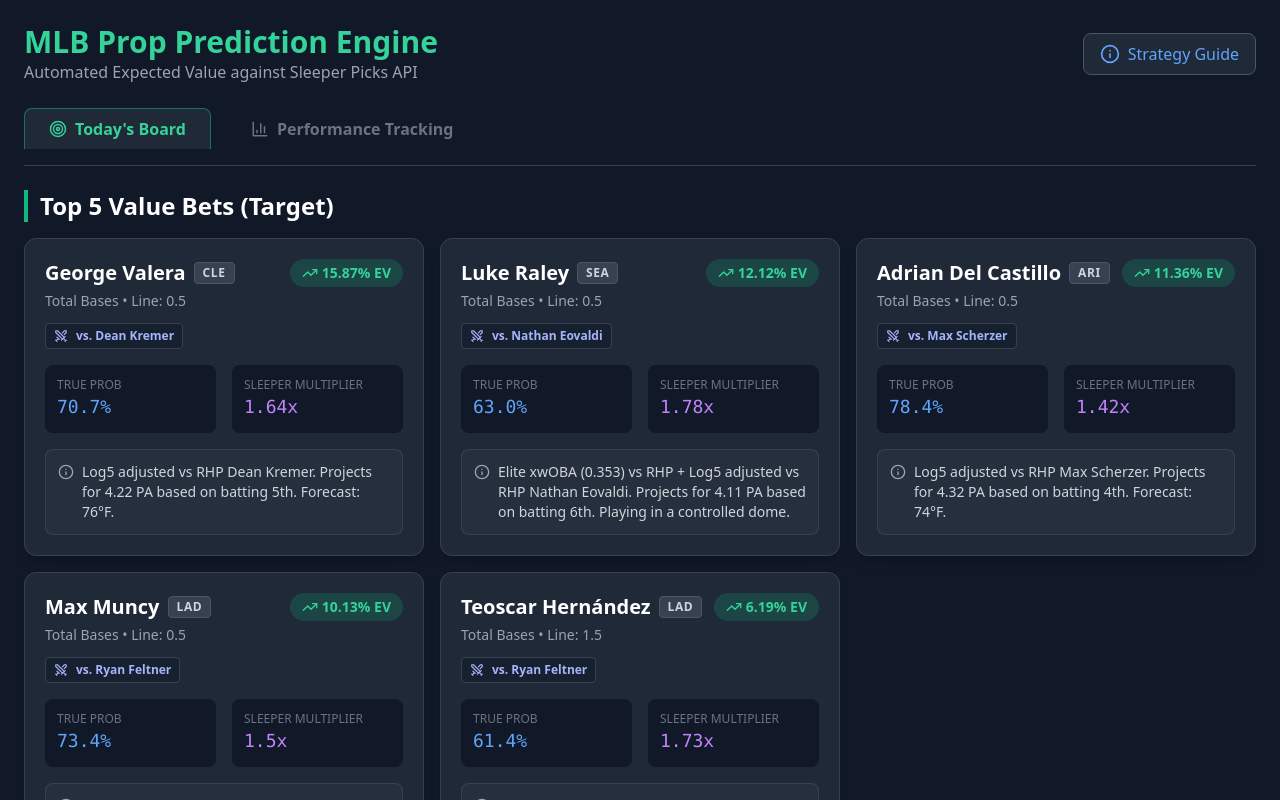
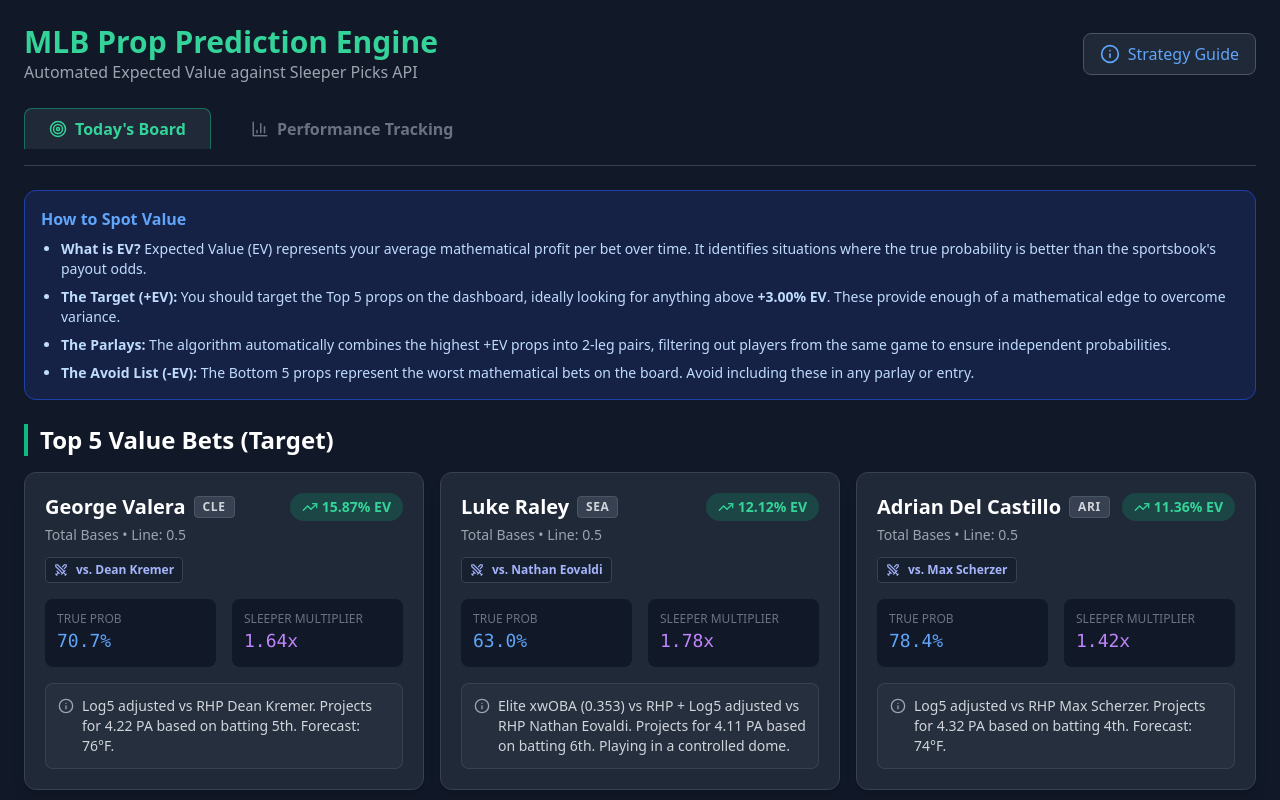
Before and after one commit to OwenSchock/mlb-prop-engine, a React (Vite) app in the folder web/: page / in a window 1280 px wide. Both pictures are taken after a click on the button "Strategy Guide". Shown: the top 800 px of the page. Built offline with nearby package versions, Linux system fonts and the light colour scheme.

Commit message:
fixed info

```diff
--- a/web/src/App.jsx
+++ b/web/src/App.jsx
@@ -72,6 +72,19 @@ export default function App() {
           </button>
         </div>
       </header>
+
+      {/* MISSING STRATEGY GUIDE BLOCK */}
+      {showInfo && (
+        <div className="p-4 bg-blue-900/30 border border-blue-800 rounded-xl text-blue-200 text-sm mb-6 animate-in fade-in duration-200">
+          <h3 className="font-bold text-blue-400 mb-2 text-base">How to Spot Value</h3>
+          <ul className="list-disc pl-5 space-y-2">
+            <li><strong>What is EV?</strong> Expected Value (EV) represents your average mathematical profit per bet over time. It identifies situations where the true probability is better than the sportsbook's payout odds.</li>
+            <li><strong>The Target (+EV):</strong> You should target the Top 5 props on the dashboard, ideally looking for anything above <strong>+3.00% EV</strong>. These provide enough of a mathematical edge to overcome variance.</li>
+            <li><strong>The Parlays:</strong> The algorithm automatically combines the highest +EV props into 2-leg pairs, filtering out players from the same game to ensure independent probabilities.</li>
+            <li><strong>The Avoid List (-EV):</strong> The Bottom 5 props represent the worst mathematical bets on the board. Avoid including these in any parlay or entry.</li>
+          </ul>
+        </div>
+      )}
 
       {/* RENDER PICKS TAB */}
       {activeTab === 'picks' && (
```
